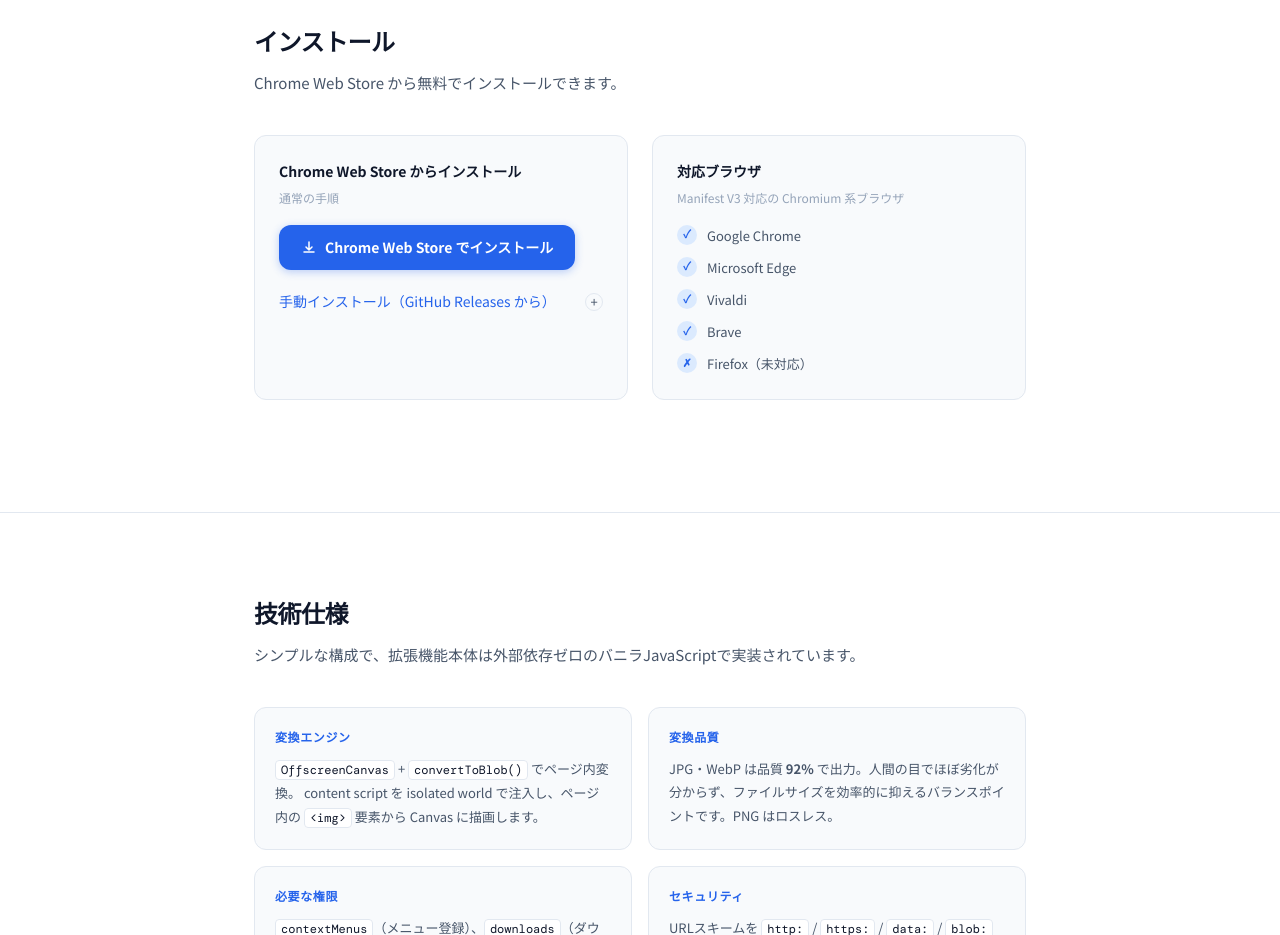
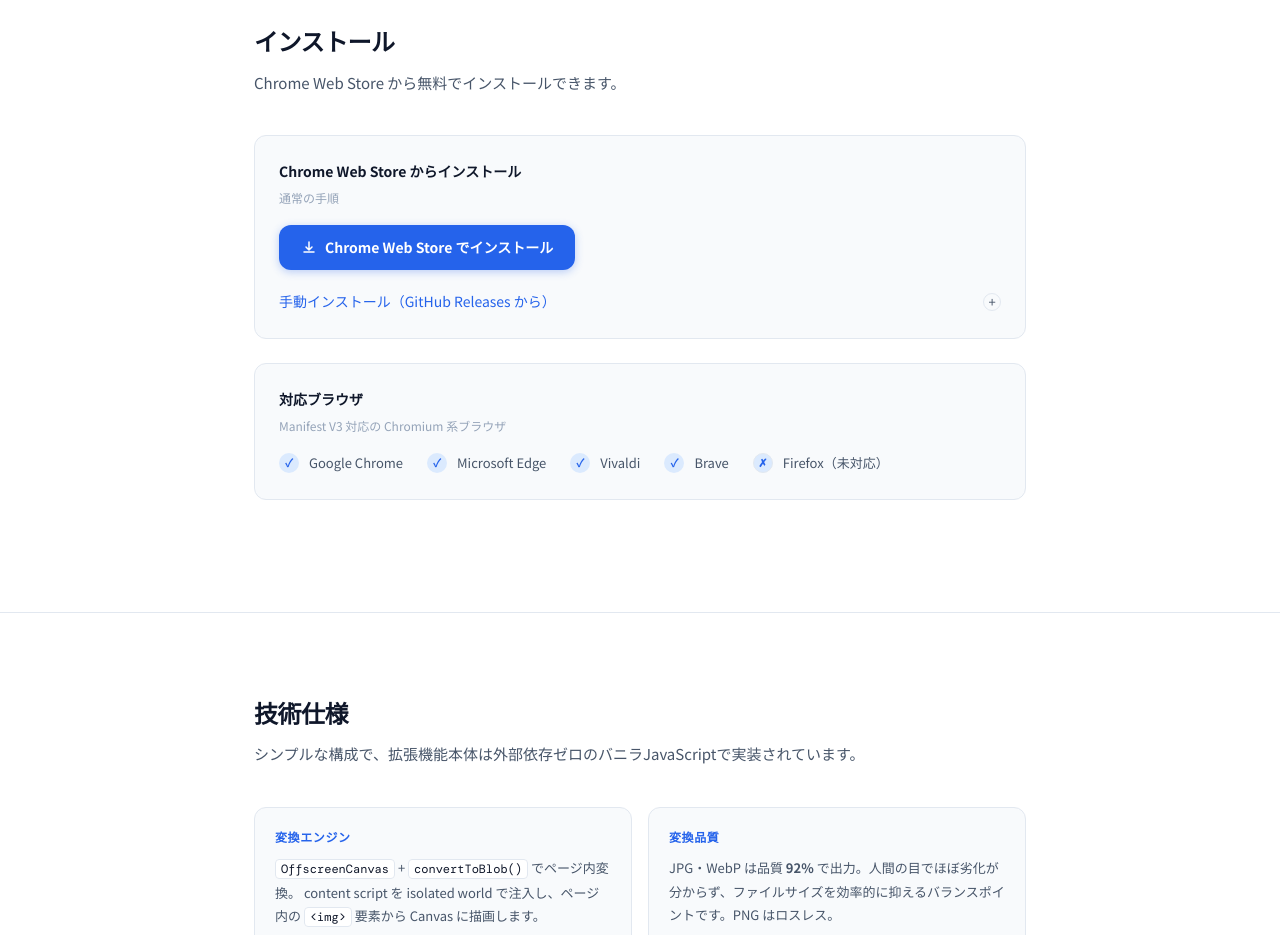
Before and after one commit to takumi0213/kantan-image-converter, a browser extension: page website/index.html in a window 1280 px wide. Shown: the part 2680-3615 px from the top of the page. Drawn offline with nearby package versions, Linux system fonts and the light colour scheme.

Commit message:
Refactor install grid to use flexbox layout

```diff
--- a/website/index.html
+++ b/website/index.html
@@ -411,8 +411,8 @@
 
     /* ========== INSTALL ========== */
     .install-grid {
-      display: grid;
-      grid-template-columns: 1fr 1fr;
+      display: flex;
+      flex-direction: column;
       gap: 24px;
       margin-bottom: 32px;
     }
@@ -422,6 +422,7 @@
       border-radius: var(--radius);
       padding: 24px;
       background: var(--bg-subtle);
+      min-width: 0;
     }
 
     .install-card h3 {
@@ -436,6 +437,13 @@
       margin-bottom: 16px;
     }
 
+    .browser-list {
+      display: flex;
+      flex-wrap: wrap;
+      gap: 8px 24px;
+      list-style: none;
+    }
+
     .install-steps {
       list-style: none;
       display: flex;
@@ -443,15 +451,17 @@
       gap: 10px;
     }
 
-    .install-steps li {
+    .install-steps li,
+    .browser-list li {
       font-size: 13px;
       color: var(--text-mid);
       display: flex;
       gap: 10px;
-      align-items: flex-start;
+      align-items: center;
     }
 
-    .install-steps .n {
+    .install-steps .n,
+    .browser-list .n {
       width: 20px;
       height: 20px;
       background: var(--blue-light);
@@ -464,6 +474,12 @@
       font-weight: 700;
       flex-shrink: 0;
       font-family: "DM Mono", monospace;
+    }
+
+    .unsupported-n {
+      background: var(--bg-subtle);
+      color: var(--text-light);
+      border: 1px solid var(--border);
     }
 
     .attestation-box {
@@ -772,7 +788,6 @@
       .hero-inner { grid-template-columns: 1fr; }
       .hero-visual { display: none; }
       .features-grid { grid-template-columns: 1fr; }
-      .install-grid { grid-template-columns: 1fr; }
       section { padding: 56px 0; }
     }
   </style>
@@ -1042,13 +1057,13 @@
       <div class="install-card">
         <h3>対応ブラウザ</h3>
         <p class="note">Manifest V3 対応の Chromium 系ブラウザ</p>
-        <ol class="install-steps">
+        <ul class="browser-list">
           <li><span class="n">✓</span><span>Google Chrome</span></li>
           <li><span class="n">✓</span><span>Microsoft Edge</span></li>
           <li><span class="n">✓</span><span>Vivaldi</span></li>
           <li><span class="n">✓</span><span>Brave</span></li>
-          <li><span class="n">✗</span><span>Firefox（未対応）</span></li>
-        </ol>
+          <li><span class="n unsupported-n">✗</span><span>Firefox（未対応）</span></li>
+        </ul>
       </div>
     </div>
   </div>
```
